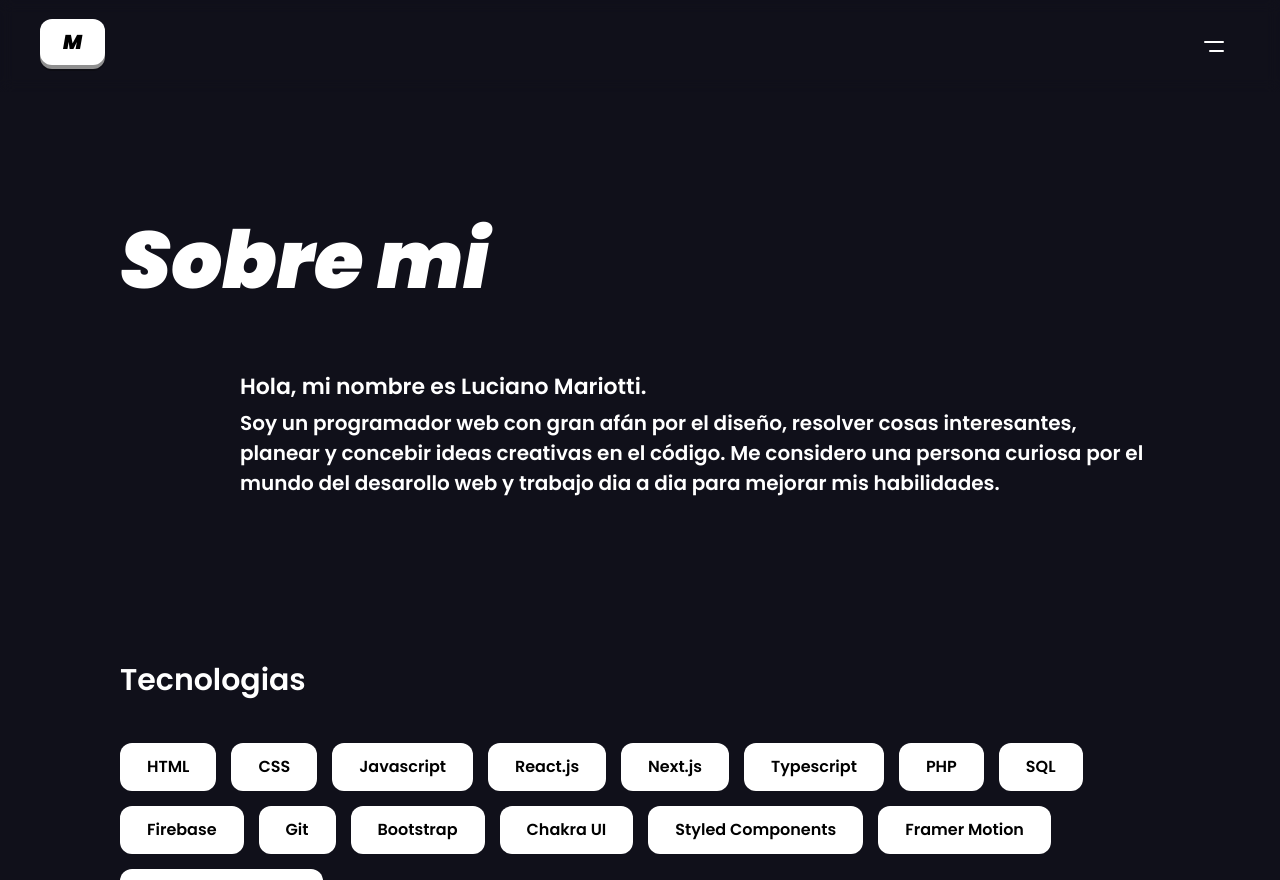
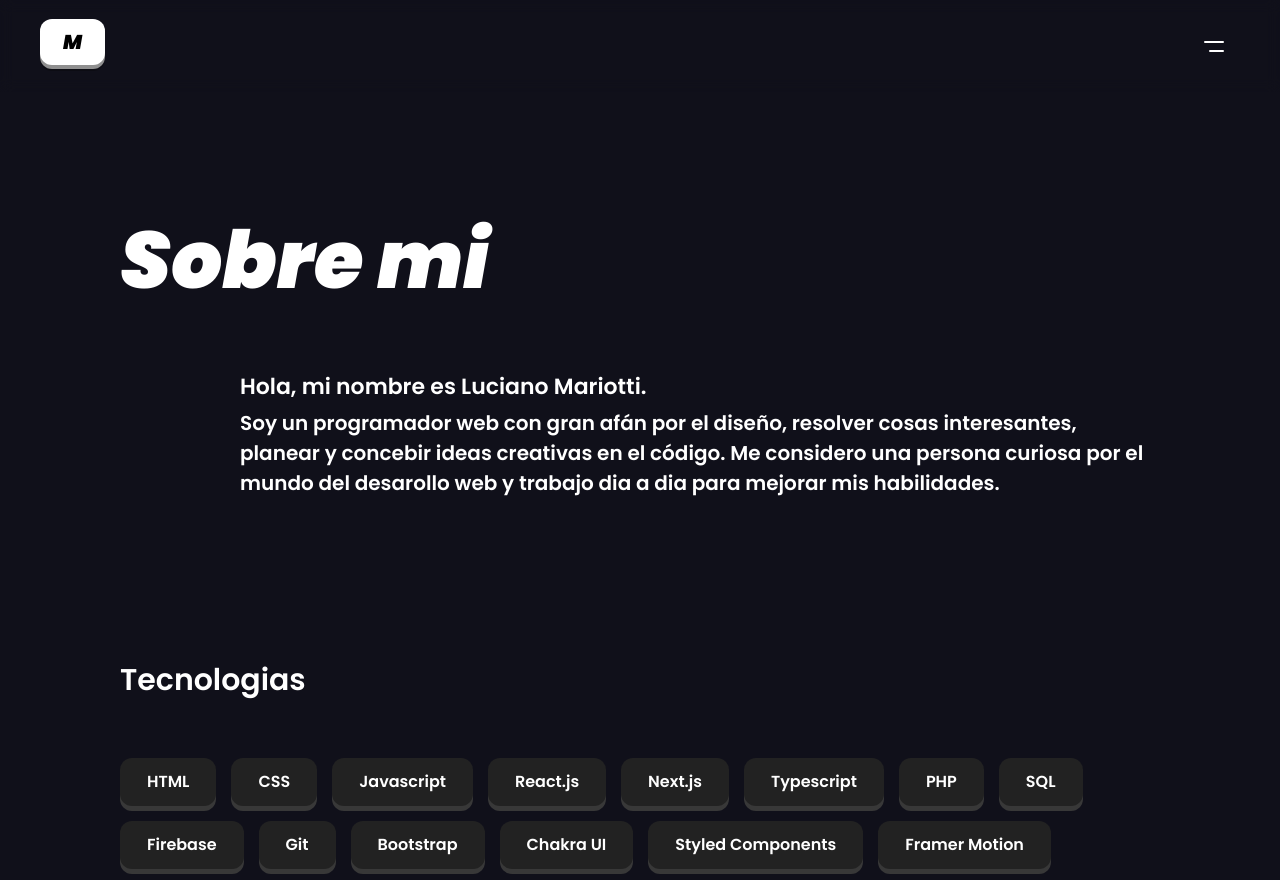
Before and after one commit to mariodev9/portfolio2, a Next.js app: page /About in a window 1280 px wide. Built offline with nearby package versions, Linux system fonts and the light colour scheme.

Commit message:
fix styles

```diff
--- a/components/About/Tecnologies.js
+++ b/components/About/Tecnologies.js
@@ -59,6 +59,7 @@ export default function Tecnologies() {
           initial="hidden"
           whileInView="show"
           viewport={{ once: true }}
+          p="15px 0px"
         >
           {tecnologiesList.map((item) => (
             <motion.div variants={skill} key={item}>
--- a/components/Projects/OtherProjects.js
+++ b/components/Projects/OtherProjects.js
@@ -29,7 +29,7 @@ export default function OtherProjects() {
       <Text fontSize={"25px"}>Otros Proyectos</Text>
       <Wrap mt="50px" py="10px">
         {list.map((item, index) => (
-          <WrapItem key={item.name}>
+          <WrapItem key={item.name} pb="15px">
             <Flex
               w="200px"
               h="150px"
--- a/pages/Proyects/index.js
+++ b/pages/Proyects/index.js
@@ -35,13 +35,12 @@ export default function Proyects() {
     >
       <Box p={{ base: "20vh 40px", tablet: "25vh 120px" }}>
         <motion.div>
-          <Text variant={"title"} fontSize={{ base: "55px", tablet: "80px" }}>
+          <Text variant={"title"} fontSize={{ base: "50px", tablet: "80px" }}>
             Proyectos
           </Text>
         </motion.div>
 
         <ProjectsList />
-
         <OtherProjects />
       </Box>
     </motion.div>
--- a/styles/globals.css
+++ b/styles/globals.css
@@ -71,7 +71,8 @@ body{
   .button-82-front {
     display: block;
     position: relative;
-    padding: 12px 27px;
+    padding: 12px 42px;
+
     border-radius: 12px;
     font-size: 1.1rem;
     color: black;
@@ -88,7 +89,6 @@ body{
   @media (min-width: 768px) {
     .button-82-front {
       font-size: 1.25rem;
-      padding: 12px 42px;
     }
   }
 
--- a/styles/index.js
+++ b/styles/index.js
@@ -38,8 +38,9 @@ export const theme = extendTheme({
     skill: {
       p: "12px 27px",
       borderRadius: "12px",
-      color: "black",
-      bgColor: "#FFFFFF",
+      color: "#fff",
+      bgColor: "#222222",
+      boxShadow: "0px 5px #383838",
     },
     whiteBox: {
       boxShadow: "0px 5px 4px #00000012",
```
Also changed, not shown: pages/Contact/index.js (+10 -19 lines).
